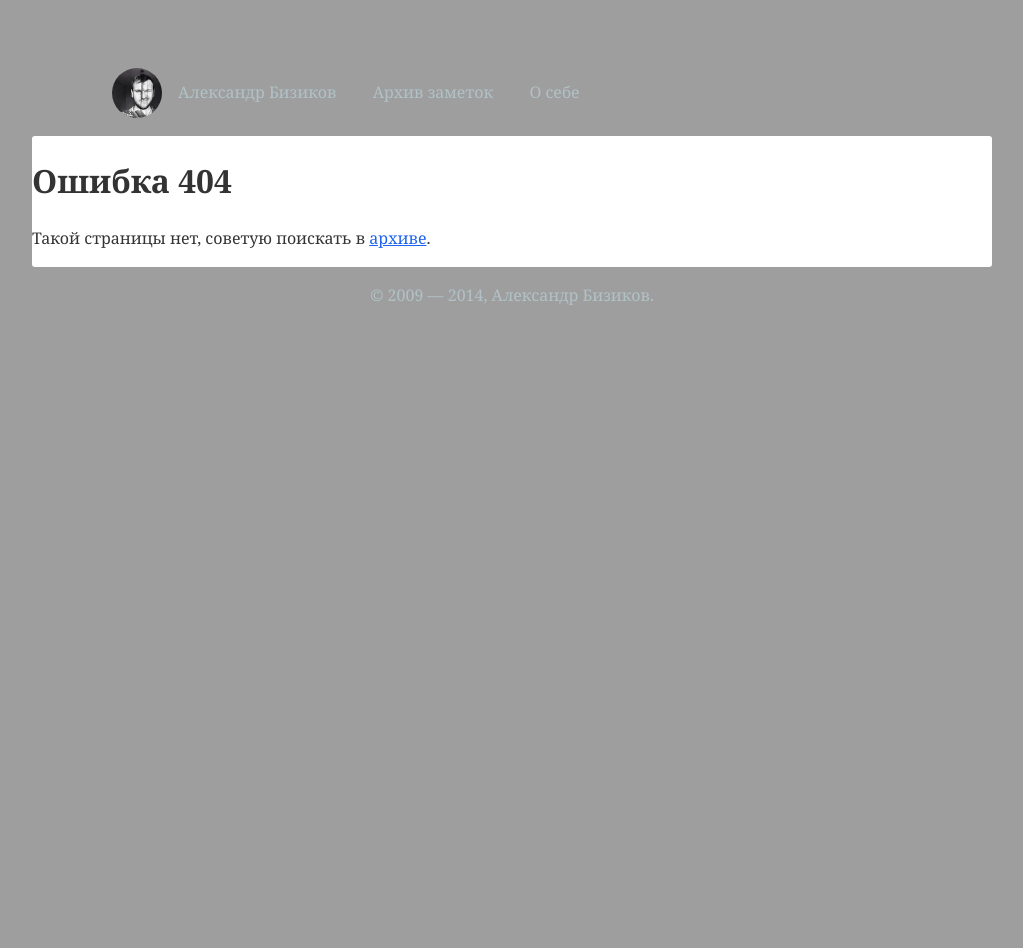
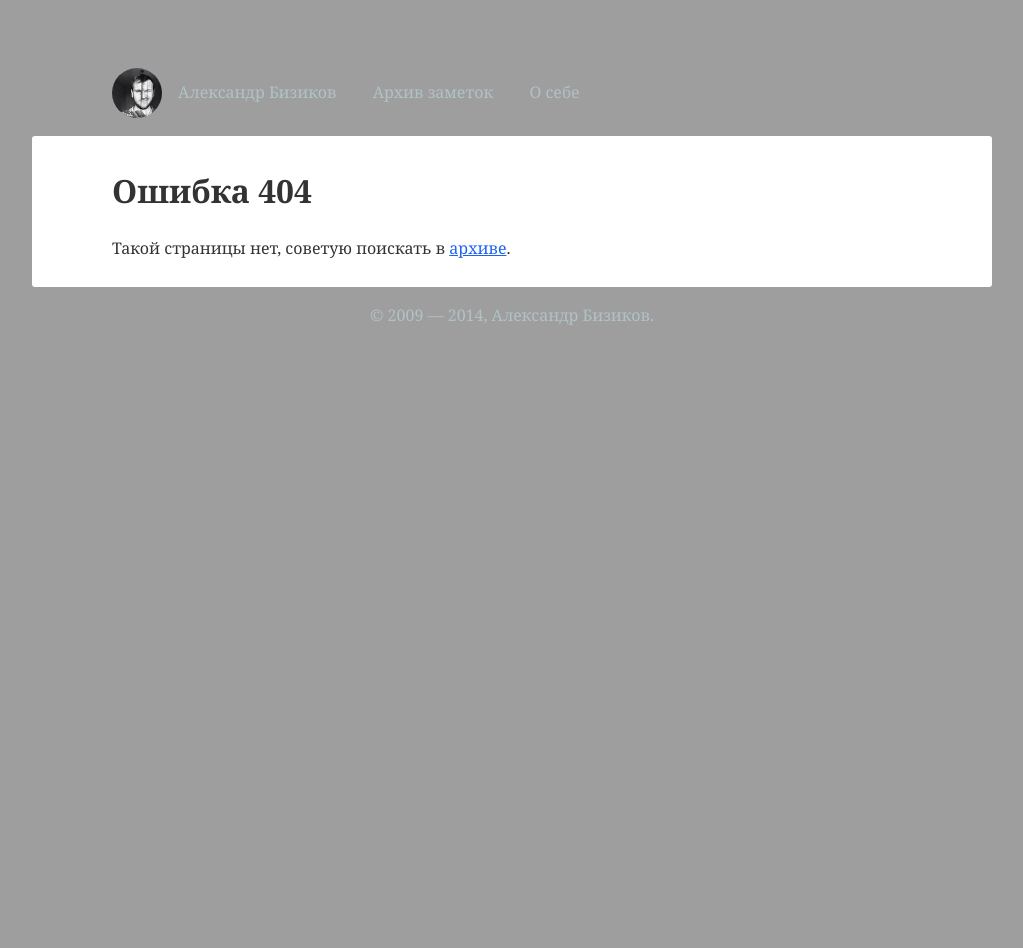
Before and after one commit to anna-vanlee/bizikov.ru, a Jekyll site: the page built from 404.md, in a window 1280 px wide. Shown: the whole page, without its empty margins (128-1151 px from the left). Built offline with Jekyll 4.4.1, drawn with Linux system fonts in a browser that asks for light colours; some web fonts are replaced; comment, search, counter and statistics services are not loaded.

Commit message:
Обновлена страница 404.

```diff
--- a/_layouts/error.html
+++ b/_layouts/error.html
@@ -1,9 +1,7 @@
 {% include header.html %}
 <div class="container">
-    <article>
-        <div class="content">
-            {{ content }}
-        </div>
+    <article class="content">
+        {{ content }}
     </article>
 </div>
 {% include footer.html %}
```
